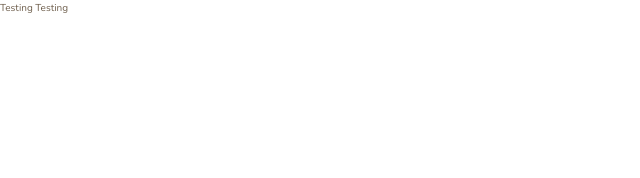
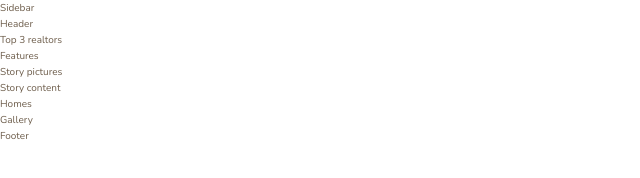
Before and after one commit to fisayowatti/Nexter, a website: page index.html in a window 1280 px wide. Shown: the whole page, without its empty margins (0-640 px from the left). Drawn offline with nearby package versions, Linux system fonts and the light colour scheme.

Commit message:
Add basic html sections

```diff
--- a/index.html
+++ b/index.html
@@ -12,6 +12,40 @@
         <title>nexter &mdash; your home, your freedom</title>
     </head>
     <body class="container">
-        Testing Testing
+        <div class="sidebar">
+            Sidebar
+        </div>
+
+        <header class="header">
+            Header
+        </header>
+
+        <div class="realtors">
+            Top 3 realtors
+        </div>
+
+        <section class="features">
+            Features
+        </section>
+
+        <div class="story__pictures">
+            Story pictures
+        </div>
+
+        <div class="story__content">
+            Story content
+        </div>
+
+        <section class="homes">
+            Homes
+        </section>
+
+        <section class="gallery">
+            Gallery
+        </section>
+
+        <footer class="footer">
+            Footer
+        </footer>
     </body>
 </html>
```
